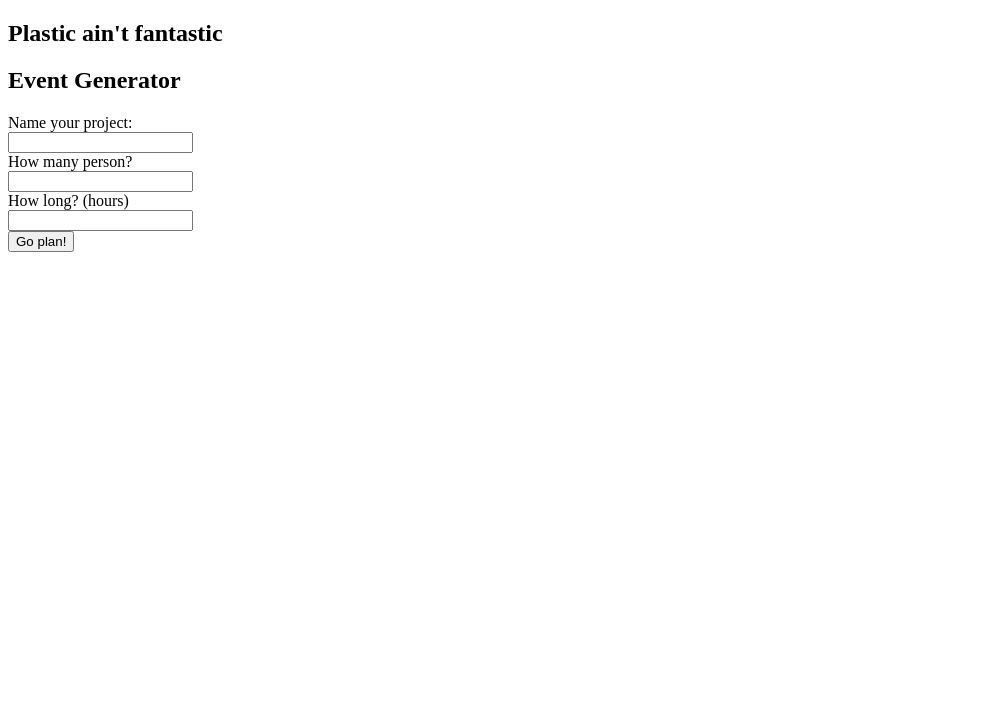
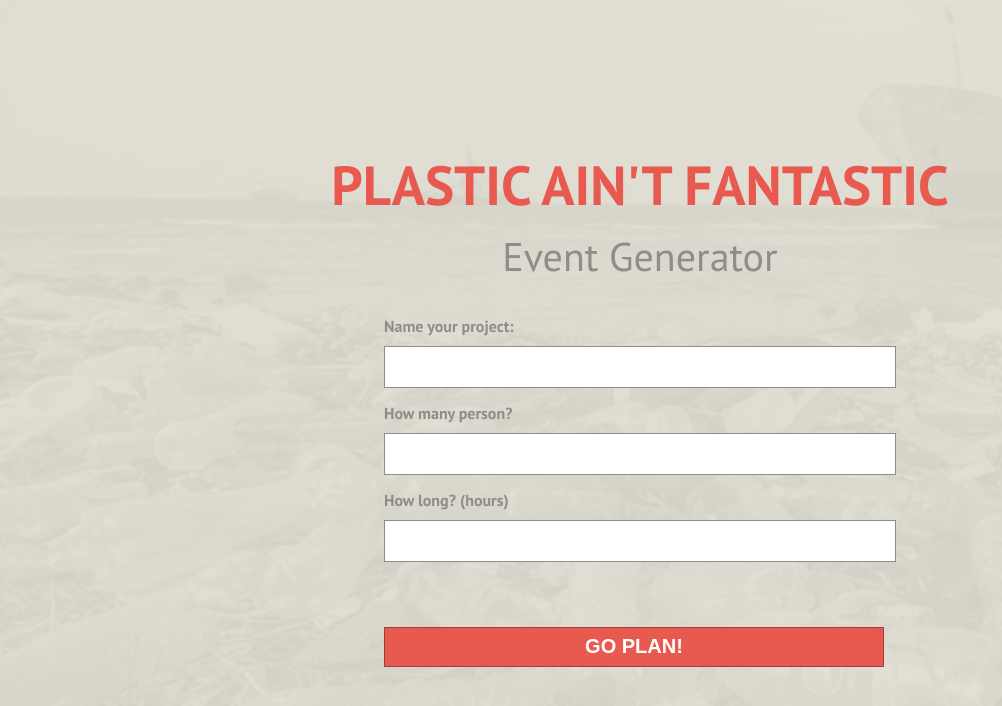
Before and after one commit to qlepa/plastic-aint-fantastic, a React (Create React App) app: page / in a window 1280 px wide. Shown: the top 706 px of the page, without its empty margins (0-1002 px from the left). Built offline with nearby package versions, Linux system fonts and the light colour scheme.

Commit message:
wuja koduje

```diff
--- a/src/components/App.js
+++ b/src/components/App.js
@@ -35,7 +35,7 @@ class App extends Component {
                 return (
                     <div>
                         <h3>
-                        {this.state.projectName}
+                            {this.state.projectName}
                             {this.state.participants}
                             {this.state.duration}
                         </h3>
--- a/src/components/Data.js
+++ b/src/components/Data.js
@@ -72,7 +72,7 @@ class Data extends React.Component {
 
    render(){
      return (
-
+            <div className="data">
              <section className="container">
                  <form onSubmit={this.handleSubmit}>
                      <fieldset>
@@ -117,6 +117,7 @@ class Data extends React.Component {
 
                  </form>
              </section>
+            </div>
      )
    }
  }
--- a/src/components/Start.js
+++ b/src/components/Start.js
@@ -30,6 +30,7 @@ class Start extends Component {
     }
     render() {
         return (
+            <div className="start">
             <section className="container">
                 <h1>Plastic ain't fantastic</h1>
                 <h2>Event Generator</h2>
@@ -43,6 +44,7 @@ class Start extends Component {
                     <button onClick={this.handleClick}>Go plan!</button>
                 </form>
             </section>
+            </div>
 
         )
     }
--- a/src/index.js
+++ b/src/index.js
@@ -2,6 +2,7 @@ import React, {Component} from 'react';
 import ReactDOM from 'react-dom';
 import './scss/main.scss';
 import App from './components/App';
+import Data from './components/Data'
 
 
 
--- a/src/scss/main.scss
+++ b/src/scss/main.scss
@@ -0,0 +1,89 @@
+@import url('https://fonts.googleapis.com/css?family=PT+Sans:400,700&subset=latin-ext');
+
+$primary-color: #E85A4F;
+$secondary-color: #8E8D8A;
+$background-color: #EAE7DC;
+
+body{
+  background-color: $background-color;
+  background-image: url("./background2.png");
+  font-family: PT Sans, 'sans-serif';
+}
+
+.start{
+  height:100vh;
+  display:flex;
+  align-items: center;
+  justify-content: center;
+
+  input{
+    width:500px;
+    height:30px;
+    margin-top:10px;
+    margin-bottom:15px;
+    padding:5px;
+    border: 1px solid $secondary-color;
+
+    &:focus{
+      outline:none;
+      border:1px solid $primary-color;
+    }
+  }
+
+  label{
+    color: #8E8D8A;
+    font-weight:bold;
+  }
+}
+
+.container{
+  width:1200px;
+  margin:0 auto;
+  display:flex;
+  flex-direction: column;
+  justify-items: center;
+  align-items: center;
+}
+
+h1{
+  font-size:55px;
+  margin:0;
+  text-transform: uppercase;
+  color: $primary-color;
+}
+
+h2{
+  font-size:40px;
+  font-weight: normal;
+  color:$secondary-color;
+  margin-top:10px;
+}
+
+
+button{
+  width:500px;
+  height:40px;
+  margin-top:50px;
+  border:1px solid #A13E37;
+  background-color: $primary-color;
+  color:white;
+  text-transform: uppercase;
+  font-size:20px;
+  font-weight:700;
+  transition: 0.4s;
+
+  &:hover{
+    transform: scale(1.02);
+  }
+}
+
+
+.data{
+  input{
+    margin:10px;
+  }
+  select{
+    width:500px;
+    height:30px;
+  }
+}
```
Also changed, not shown: src/scss/background2.png (added).
